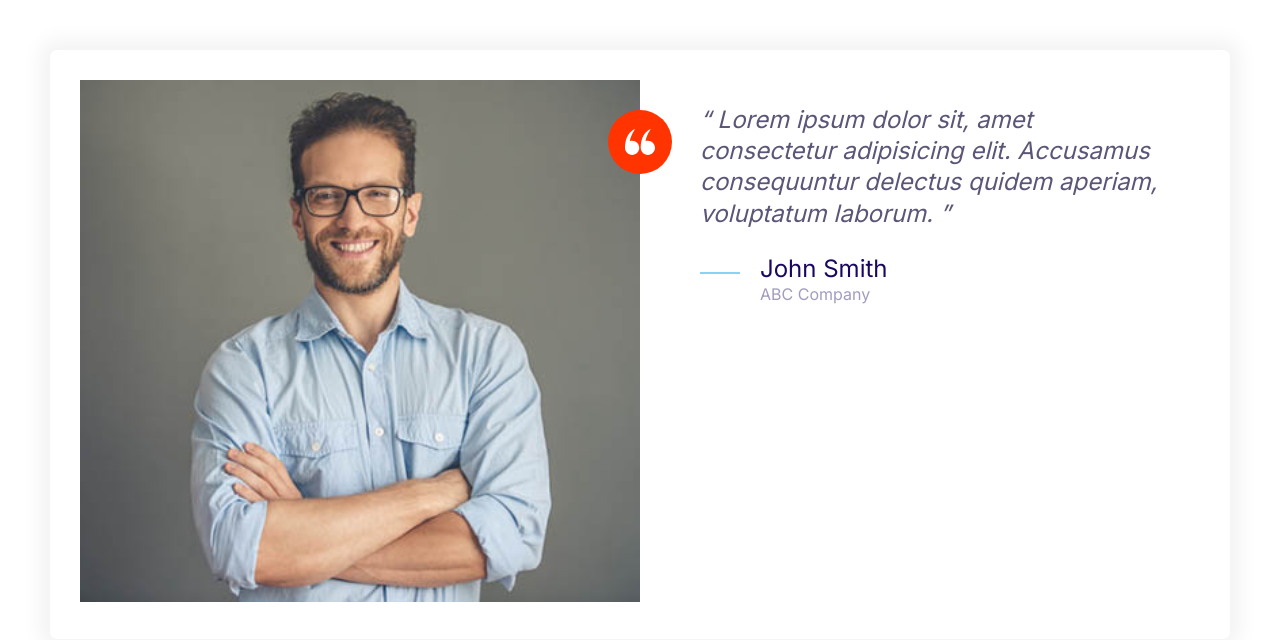
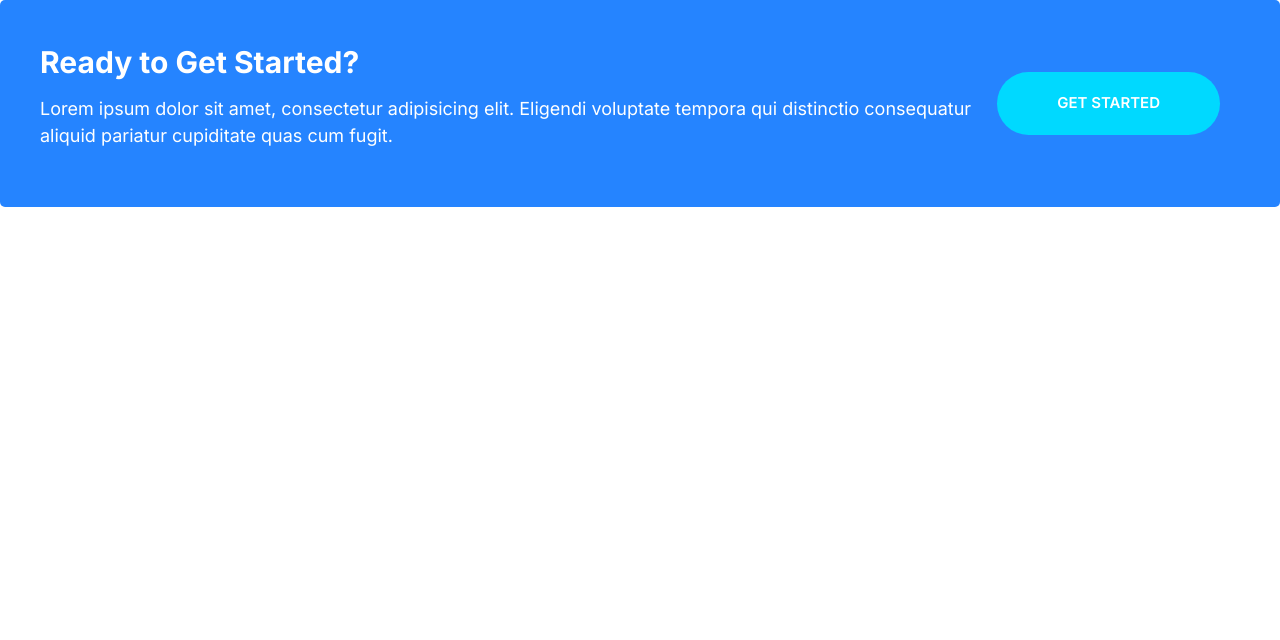
Before and after one commit to SandipPunalkar/moshify, a plain HTML site: page index.html in a window 1280 px wide. Drawn offline with Linux system fonts and the light colour scheme; files whose address does not match are found by name.

Commit message:
Build the callouts component.

```diff
--- a/css/styles.css
+++ b/css/styles.css
@@ -209,7 +209,10 @@ a {
   background: var(--color-headings);
   color: #fff;
 }
-
+.btn--stretched {
+  padding-left: 6rem;
+  padding-right: 6rem;
+}
 .btn--block {
   width: 100%;
   display: inline-block;
@@ -422,3 +425,37 @@ a {
     margin-left: 6rem;
   }
 }
+
+/* Callouts */
+.callout {
+  padding: 4rem;
+  border-radius: 5px;
+}
+.callout--primary {
+  background: var(--color-primary);
+  color: #fff;
+}
+.callout__content {
+  text-align: center;
+}
+.callout__heading {
+  color: #fff;
+  margin-top: 0;
+  font-size: 3rem;
+}
+.callout .btn {
+  justify-self: center;
+  align-self: center;
+}
+@media screen and (min-width: 768px) {
+  .callout .grid--1x2 {
+    grid-template-columns: 1fr auto;
+  }
+  .callout__content {
+    text-align: left;
+  }
+  .callout .btn {
+    justify-content: start;
+    margin: 0 2rem;
+  }
+}
--- a/index.html
+++ b/index.html
@@ -14,36 +14,18 @@
     <link rel="stylesheet" href="css/styles.css" />
     <title>Document</title>
   </head>
-  <body style="padding: 5rem">
-    <div class="card testimonial">
+  <body>
+    <div class="callout callout--primary">
       <div class="grid grid--1x2">
-        <div class="testimonial__image">
-          <img src="/images/testimonial.jpg" alt="A happy, smiling customer" />
-          <span class="icon-container icon-container--accent">
-            <svg class="icon icon--white icon--small">
-              <use xlink:href="images/sprite.svg#quotes"></use>
-            </svg>
-          </span>
+        <div class="callout__content">
+          <h2 class="callout__heading">Ready to Get Started?</h2>
+          <p>
+            Lorem ipsum dolor sit amet, consectetur adipisicing elit. Eligendi
+            voluptate tempora qui distinctio consequatur aliquid pariatur
+            cupiditate quas cum fugit.
+          </p>
         </div>
-        <blockquote class="quote">
-          <p class="quote__text">
-            Lorem ipsum dolor sit, amet consectetur adipisicing elit. Accusamus
-            consequuntur delectus quidem aperiam, voluptatum laborum.
-          </p>
-          <footer>
-            <div class="media">
-              <div class="media__image">
-                <svg class="icon icon--primary quote__line">
-                  <use xlink:href="images/sprite.svg#line"></use>
-                </svg>
-              </div>
-              <div class="media__body">
-                <h3 class="media__title quote__author">John Smith</h3>
-                <p class="quote__organization">ABC Company</p>
-              </div>
-            </div>
-          </footer>
-        </blockquote>
+        <a href="#" class="btn btn--secondary btn--stretched">Get Started</a>
       </div>
     </div>
   </body>
```
Also changed, not shown: components/callouts.html (added, +13 -0 lines).
